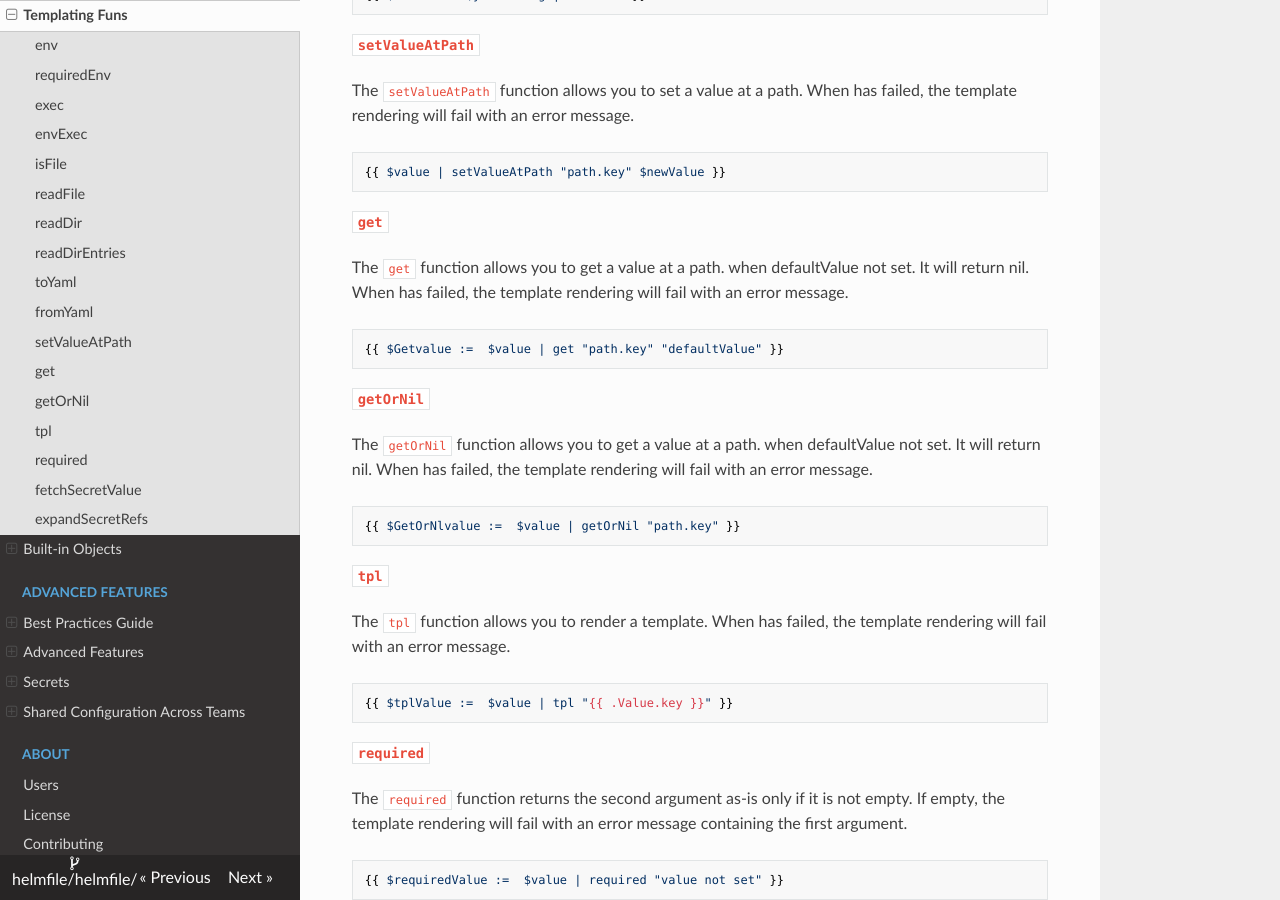
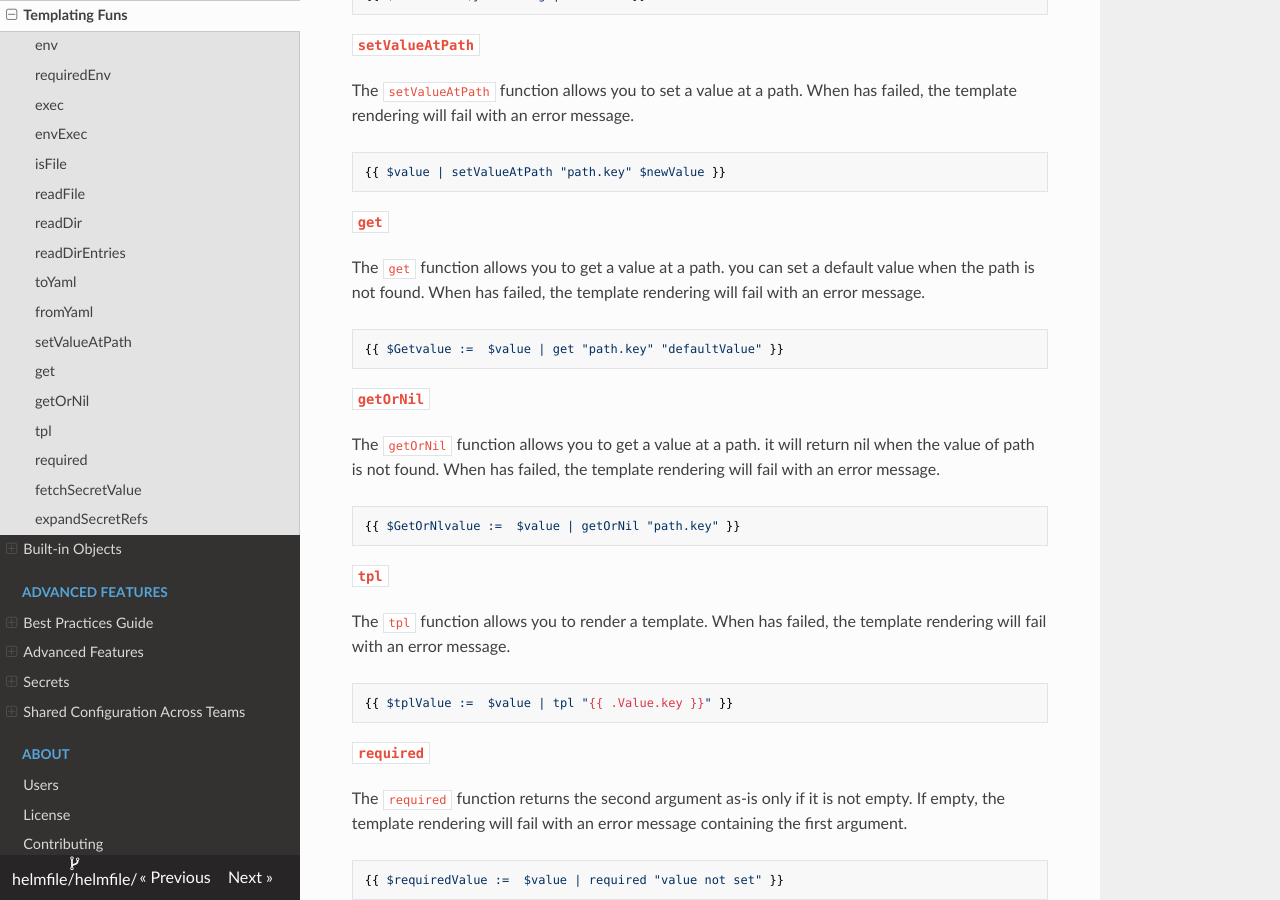
Before and after one commit to alex-tw-lam/helmfile, an MkDocs documentation site: the page built from docs/templating_funcs.md, in a window 1280 px wide and 900 px high, scrolled down 2224 px. Built offline with MkDocs 1.6.1, drawn with Linux system fonts in a browser that asks for light colours; nearby versions of some CDN libraries.

Commit message:
update get and getOrNil docs (#1164)
Signed-off-by: yxxhero <aiopsclub@163.com>

````diff
--- a/docs/templating_funcs.md
+++ b/docs/templating_funcs.md
@@ -93,14 +93,14 @@ The `setValueAtPath` function allows you to set a value at a path. When has fail
 ```
 
 #### `get`
-The `get` function allows you to get a value at a path. when defaultValue not set. It will return nil. When has failed, the template rendering will fail with an error message.
+The `get` function allows you to get a value at a path. you can set a default value when the path is not found. When has failed, the template rendering will fail with an error message.
 
 ```yaml
 {{ $Getvalue :=  $value | get "path.key" "defaultValue" }}
 ```
 
 #### `getOrNil`
-The `getOrNil` function allows you to get a value at a path. when defaultValue not set. It will return nil. When has failed, the template rendering will fail with an error message.
+The `getOrNil` function allows you to get a value at a path. it will return nil when the value of path is not found. When has failed, the template rendering will fail with an error message.
 
 ```yaml
 {{ $GetOrNlvalue :=  $value | getOrNil "path.key" }}
````
